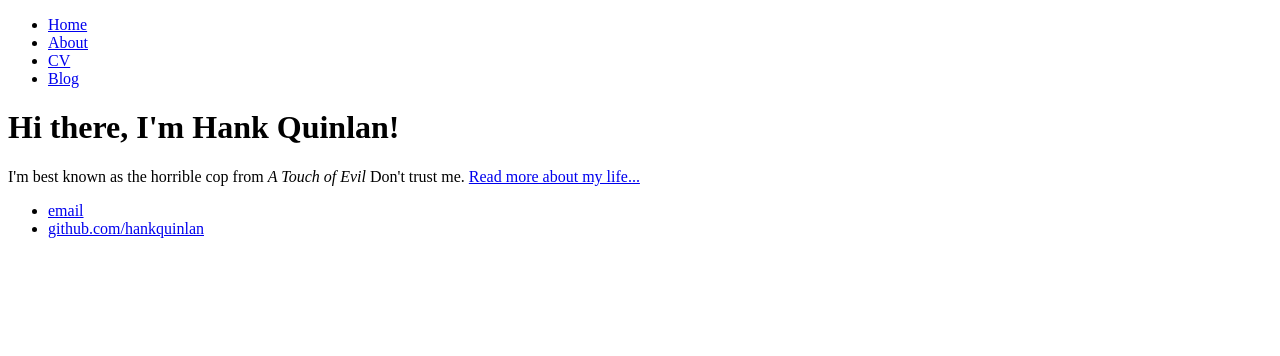
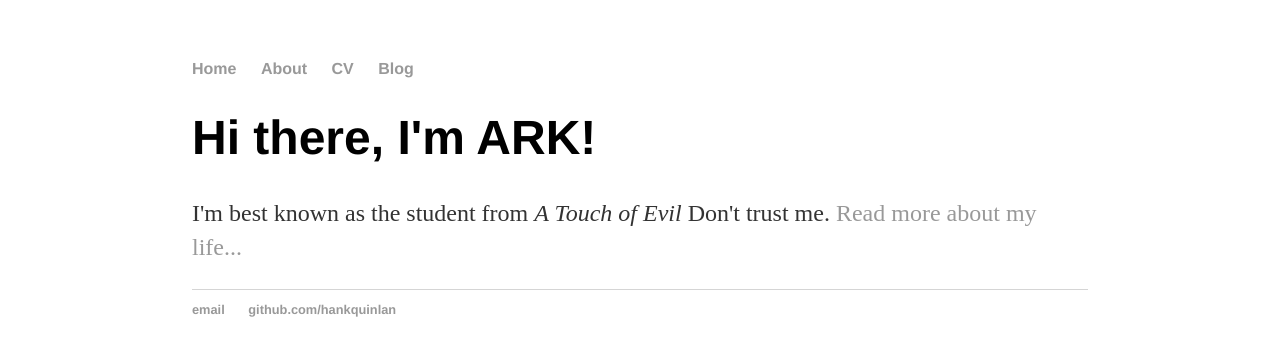
Before and after one commit to anush2072/aboutme.github.io, a plain HTML site: page index.html in a window 1280 px wide. Drawn offline with Linux system fonts and the light colour scheme; files that its build step writes are made by us from their sources.

Commit message:
Update index.html

```diff
--- a/index.html
+++ b/index.html
@@ -1,7 +1,9 @@
 <!DOCTYPE html>
 <html>
 	<head>
-		<title>Hank Quinlan, Horrible Cop</title>
+		<title>ARK, about me</title>
+		<!-- link to main stylesheet -->
+		<link rel="stylesheet" type="text/css" href="/css/main.css">
 	</head>
 	<body>
 		<nav>
@@ -14,13 +16,13 @@
 		</nav>
 		<div class="container">
     		<div class="blurb">
-        		<h1>Hi there, I'm Hank Quinlan!</h1>
-				<p>I'm best known as the horrible cop from <em>A Touch of Evil</em> Don't trust me. <a href="/about">Read more about my life...</a></p>
+        		<h1>Hi there, I'm ARK!</h1>
+				<p>I'm best known as the student from <em>A Touch of Evil</em> Don't trust me. <a href="/about">Read more about my life...</a></p>
     		</div><!-- /.blurb -->
 		</div><!-- /.container -->
 		<footer>
     		<ul>
-        		<li><a href="mailto:hankquinlanhub@gmail.com">email</a></li>
+        		<li><a href="mailto:asdfgb@gmail.com">email</a></li>
         		<li><a href="https://github.com/hankquinlan">github.com/hankquinlan</a></li>
 			</ul>
 		</footer>
```
